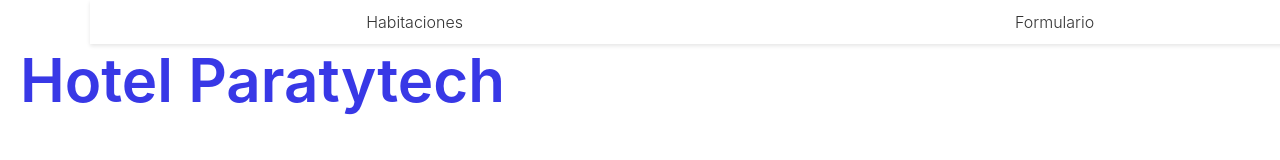
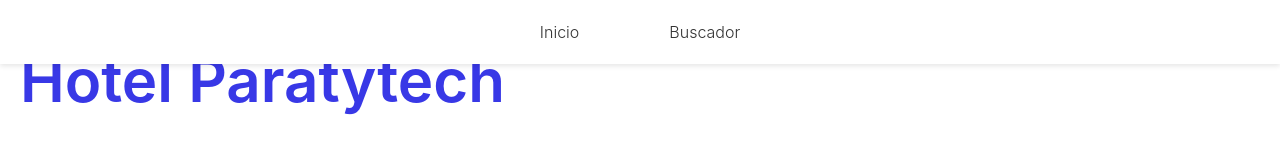
Before and after one commit to NicoleMantilla/Bookrooms1, a React (Create React App) app in the folder my-app/: page / in a window 1280 px wide. Shown: the top 160 px of the page. Built offline with nearby package versions, Linux system fonts and the light colour scheme; no server answers.

Commit message:
update: Navbar.

```diff
--- a/my-app/src/Components/Navbar.js
+++ b/my-app/src/Components/Navbar.js
@@ -4,8 +4,8 @@ function Navbar() {
   return (
     <nav className="navbar">
       <ul className="navbar-list">
-        <li><a href="#habitaciones">Habitaciones</a></li>
-        <li><a href="#formulario">Formulario</a></li>
+        <li><a href="#habitaciones">Inicio</a></li>
+        <li><a href="#formulario">Buscador</a></li>
       </ul>
     </nav>
   );
--- a/my-app/src/styles.scss
+++ b/my-app/src/styles.scss
@@ -18,15 +18,20 @@ $lg: new-breakpoint(min-width 1024px);
 }
 
 html {
+	padding-top: 60px;
 	font-family: 'Roboto', sans-serif;
 	font-size: 16px;
 	font-smooth: auto;
 	font-weight: 300;
 	line-height: 1.5;
 	color: #444;
+	margin: 0;
+	padding: 0;
 }
 
 body {
+	margin: 0;
+	padding: 0;
 	position: relative;
 	display: flex;
 	align-items: center;
@@ -51,29 +56,40 @@ h4{
 	z-index: 999;
 
 }
+.main-header {
+	margin-top: 0px;
+
+}
 
 .navbar {
+	width: 100%;
 	position: fixed;
 	top: 0;
-	width: 100%;
-	background-color: #ffffff; // Cambia al color que desees
-	box-shadow: 0 2px 4px rgba(0,0,0,0.1);
-	z-index: 1000; // Alta z-index para asegurarse de que se superponga a otros elementos
+	left: 50%;
+	transform: translateX(-50%);
+	background: #fff;
+	box-shadow: 0 2px 5px rgba(0, 0, 0, 0.1);
+	z-index: 1000;
 
 	.navbar-list {
 	  list-style: none;
+	  justify-content: center;
 	  padding: 0;
 	  margin: 0;
 	  display: flex;
-	  justify-content: space-around; // Esto distribuirá los elementos del menú de forma equitativa
+	  align-items: center;
+
 
 	  li {
 		padding: 10px 15px;
+		margin: 0 15px;
 
 		a {
 		  text-decoration: none;
 		  color: #333333; // Cambia al color que desees
 		  transition: color 0.3s ease;
+		  padding: 10px 15px;
+		  display: block;
 
 		  &:hover {
 			color: #1abc9c; // Cambia para resaltar el enlace al pasar el ratón
@@ -87,10 +103,10 @@ h4{
 	display: flex;
 	flex-direction: column;
 	align-items: center;
-	margin-top: 20px; // Espacio entre el menú y el contenido
+	margin-top: 20px;
 
 	.search-container {
-	  margin-bottom: 20px; // Espacio entre el formulario de búsqueda y el título
+	  margin-bottom: 20px;
 	}
 }
 .room-list {
```
